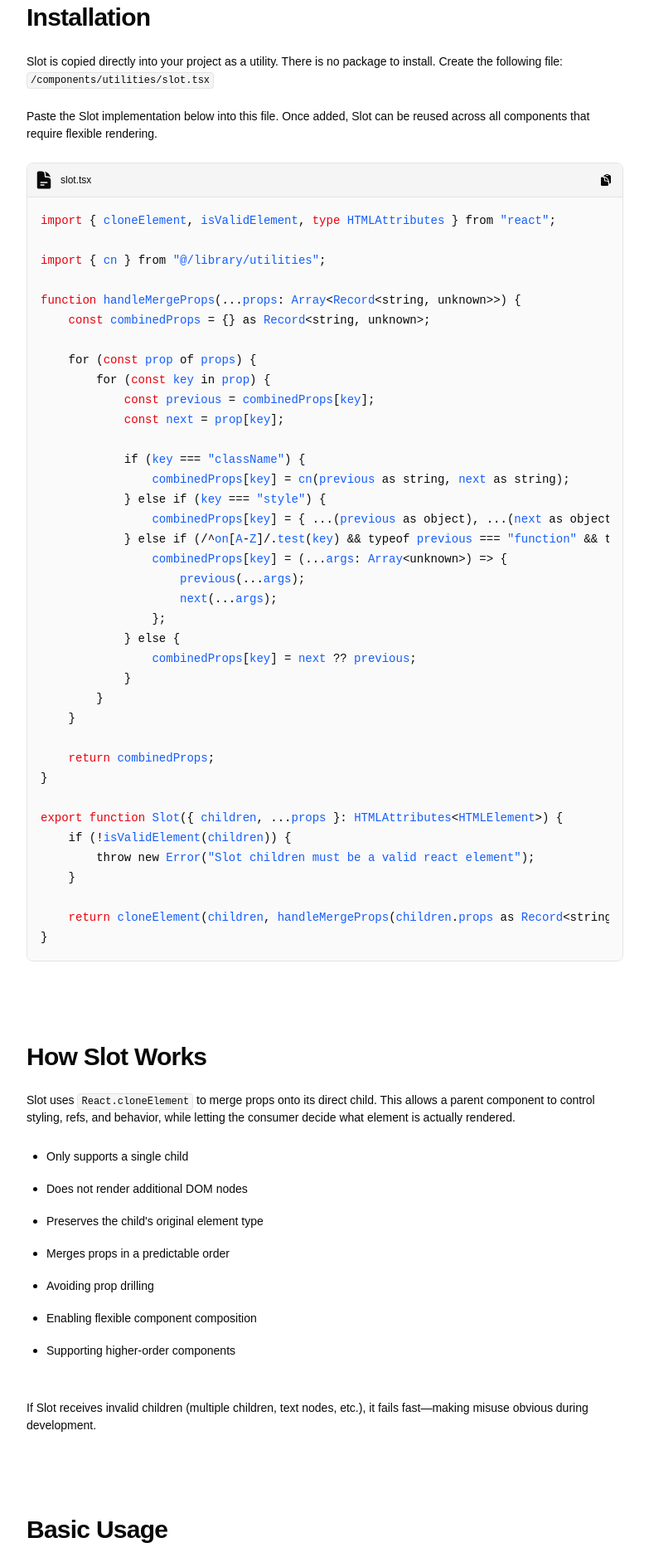
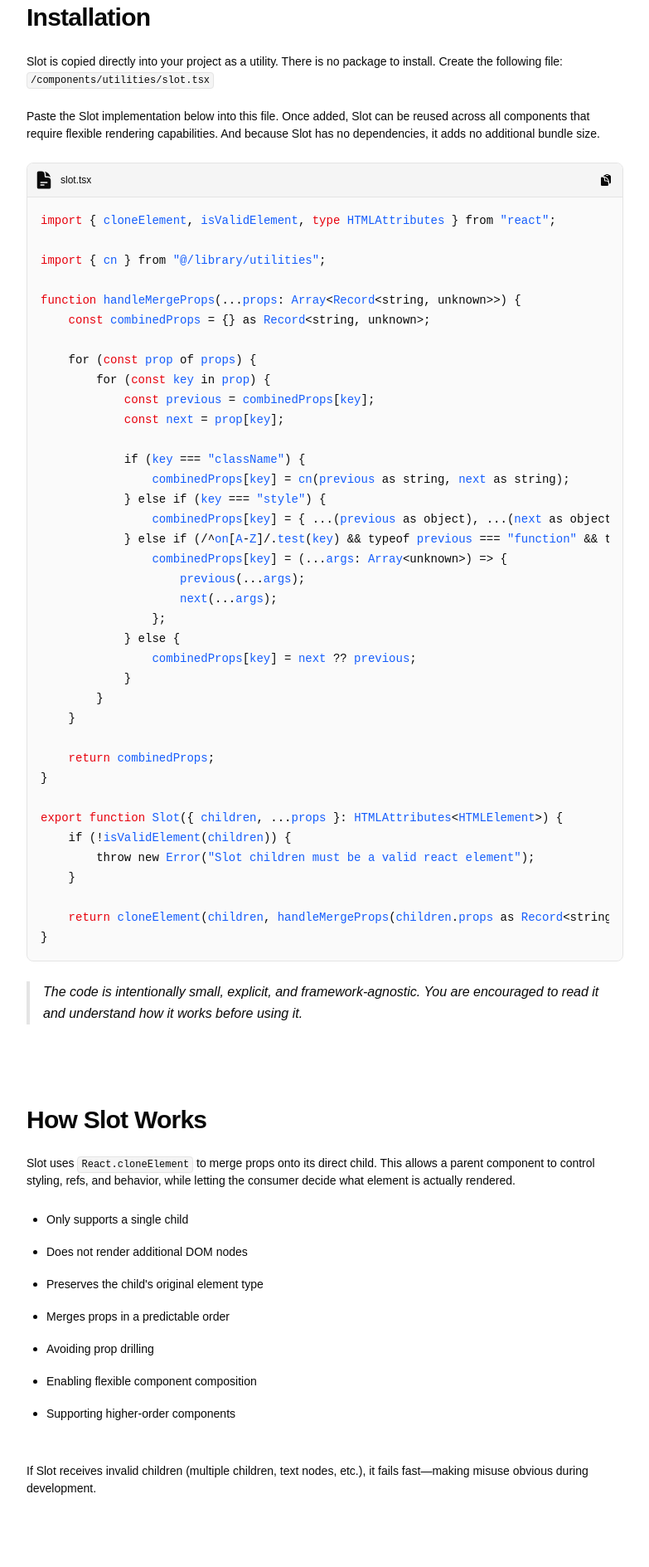
Before and after one commit to meinitializedevelopment/grayscale-elements, a Next.js app: page /docs/components/slot in a window 1280 px wide. Shown: the part 1260-3149 px from the top of the page at 83% size, without its empty margins (296-1079 px from the left). Built offline with nearby package versions, Linux system fonts and the light colour scheme; a web font is replaced by a local one.

Commit message:
update: added a note for slot in the slot component page

```diff
--- a/app/(docs)/docs/components/slot/page.tsx
+++ b/app/(docs)/docs/components/slot/page.tsx
@@ -24,6 +24,7 @@ import {
     CodeBlockTitle,
 } from "@/components/ui/code-block";
 import { Button } from "@/components/ui/button";
+import { Blockquote } from "@/components/ui/blockquote";
 
 import {
     ACCESSIBILITY_CONSIDERATIONS_FOR_SLOT,
@@ -113,7 +114,8 @@ export default function SlotPage() {
             </Text>
             <Text className="mb-6">
                 Paste the Slot implementation below into this file. Once added, Slot can be reused across all components
-                that require flexible rendering.
+                that require flexible rendering capabilities. And because Slot has no dependencies, it adds no
+                additional bundle size.
             </Text>
             <CodeBlock language="typescript">
                 <CodeBlockHeader>
@@ -125,6 +127,10 @@ export default function SlotPage() {
                     <CodeBlockCode>{SLOT_UTILITY_CODE}</CodeBlockCode>
                 </CodeBlockContent>
             </CodeBlock>
+            <Blockquote className="mt-6">
+                The code is intentionally small, explicit, and framework-agnostic. You are encouraged to read it and
+                understand how it works before using it.
+            </Blockquote>
             <Heading asChild id="how-slot-works" className="mt-12 text-start sm:mt-24">
                 <h2>How Slot Works</h2>
             </Heading>
@@ -147,8 +153,10 @@ export default function SlotPage() {
             <Heading asChild id="basic-usage" className="mt-12 text-start sm:mt-24">
                 <h2>Basic Usage</h2>
             </Heading>
-            <Text>Slot is usually not consumed directly. Instead, it is used internally by other components.</Text>
-            <Text>A common example is a Button that supports rendering as a link:</Text>
+            <Text>
+                Slot is usually not consumed directly. Instead, it is used internally by other components. A common
+                example is a Button that supports rendering as a link:
+            </Text>
             <ul className="ms-6 mt-6 mb-12 list-disc space-y-4">
                 <li>
                     <Text>
@@ -197,7 +205,7 @@ export default function SlotPage() {
                 </CodeBlockContent>
             </CodeBlock>
             <Text>
-                The Button&aps;s styling and behavior remain unchanged. Only the rendered element changes. This keeps
+                The Button&apos;s styling and behavior remain unchanged. Only the rendered element changes. This keeps
                 APIs small, expressive, and future-proof.
             </Text>
             <Heading asChild id="when-to-use-slot" className="mt-12 text-start sm:mt-24">
--- /dev/null
+++ b/components/ui/blockquote.tsx
@@ -0,0 +1,12 @@
+import { type ComponentPropsWithoutRef } from "react";
+
+import { cn } from "@/library/utilities";
+
+export function Blockquote({ className, ...props }: ComponentPropsWithoutRef<"blockquote">) {
+    return (
+        <blockquote
+            className={cn("mt-6 border-s-4 ps-4 text-base leading-relaxed font-medium italic", className)}
+            {...props}
+        />
+    );
+}
```
